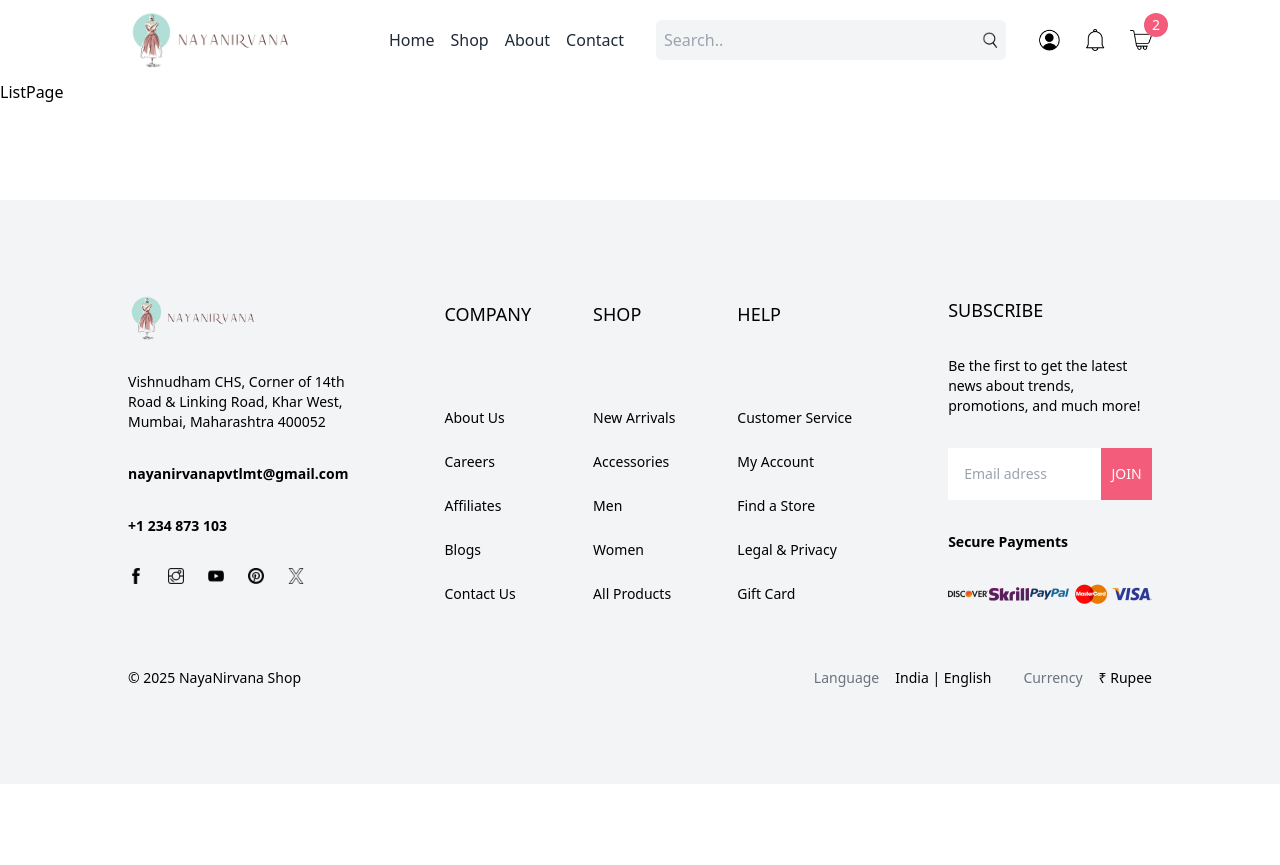
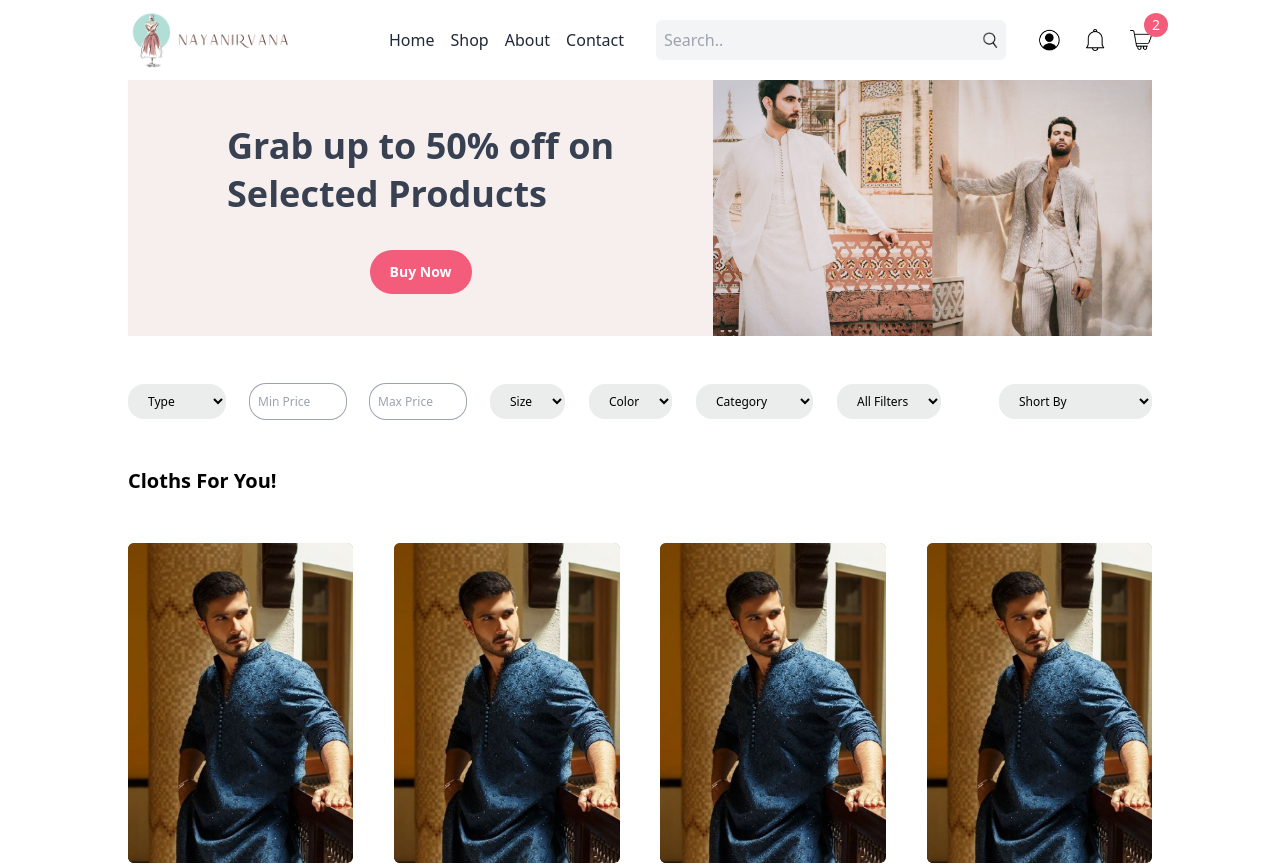
Before and after one commit to parasharr/NayaNirvana-by-NextJs_ReactJs, a Next.js app: page /list in a window 1280 px wide. Shown: the top 865 px of the page. Before the commit the page ends 800 px from the top, so only its background shows below. Built offline with nearby package versions, Linux system fonts and the light colour scheme.

Commit message:
add to repo

```diff
--- /dev/null
+++ b/src/app/components/Filter.tsx
@@ -0,0 +1,70 @@
+import React from "react";
+
+const Filter = () => {
+  return (
+    <div className="mt-12 flex justify-between">
+      <div className="flex gap-6 flex-wrap">
+        <select
+          name="type"
+          id=""
+          className="py-2 px-4 rounded-2xl text-xs font-medium bg-[#EBEDED] cursor-pointer"
+        >
+          <option>Type</option>
+          <option value="physical">Physical</option>
+          <option value="digital">Digital</option>
+        </select>
+
+        <input type="text" name="minimum" placeholder="Min Price" className="text-xs rounded-2xl pl-2 w-24 ring-1 ring-gray-400"/>
+        <input type="text" name="maximum" placeholder="Max Price" className="text-xs rounded-2xl pl-2 w-24 ring-1 ring-gray-400"/>
+
+        <select
+          name="type"
+          id=""
+          className="py-2 px-4 rounded-2xl text-xs font-medium bg-[#EBEDED] cursor-pointer"
+        >
+          <option>Size</option>
+          <option value="size">Size</option>
+        </select>
+        <select
+          name="type"
+          id=""
+          className="py-2 px-4 rounded-2xl text-xs font-medium bg-[#EBEDED] cursor-pointer"
+        >
+          <option>Color</option>
+          <option value="test">Test</option>
+        </select>
+        <select
+          name="type"
+          id=""
+          className="py-2 px-4 rounded-2xl text-xs font-medium bg-[#EBEDED] cursor-pointer"
+        >
+          <option>Category</option>
+          <option value="new arrival">New Arrival</option>
+          <option value="popular">Popular</option>
+        </select>
+        <select
+          name="type"
+          id=""
+          className="py-2 px-4 rounded-2xl text-xs font-medium bg-[#EBEDED] cursor-pointer"
+        >
+          <option>All Filters</option>
+        </select>
+      </div>
+      <div className="">
+      <select
+          name="type"
+          id=""
+          className="py-2 px-4 rounded-2xl text-xs font-medium bg-[#EBEDED] cursor-pointer"
+        >
+          <option>Short By</option>
+          <option value="">Price (low to high)</option>
+          <option value="">Price (high to low)</option>
+          <option value="">Newest</option>
+          <option value="">Oldest</option>
+        </select>
+      </div>
+    </div>
+  );
+};
+
+export default Filter;
--- a/src/app/list/page.tsx
+++ b/src/app/list/page.tsx
@@ -1,9 +1,31 @@
+import Image from "next/image";
+import Filter from "../components/Filter";
+import ProductList from "../components/ProductList";
+
 const ListPage = () => {
   return (
-    <div>
-      ListPage
+    <div className="px-4 md:px-8 lg:px-16 xl:px-32 2xl:px-64 relative">
+      {/* CAMPAIGN */}
+      <div className="bg-[#f7efee] hidden sm:flex justify-between h-64">
+        <div className="w-2/3 flex flex-col items-center justify-center gap-8 ">
+          <h1 className="text-4xl font-semibold leading-[48px] text-gray-700">
+            Grab up to 50% off on <br /> Selected Products
+          </h1>
+          <button className="rounded-3xl bg-cartNum text-white w-max py-3 px-5 text-sm font-semibold">
+            Buy Now
+          </button>
+        </div>
+        <div className="relative w-1/2">
+          <Image src="/x-Banner-2.jpeg" alt="" fill className="object-cover" />
+        </div>
+      </div>
+      {/* FILTER */}
+      <Filter />
+      {/* Product list */}
+      <h1 className="mt-12 text-xl font-semibold">Cloths For You!</h1>
+      <ProductList />
     </div>
-  )
-}
+  );
+};
 
-export default ListPage
+export default ListPage;
```
Also changed, not shown: public/x-Banner-2.jpeg (added).
